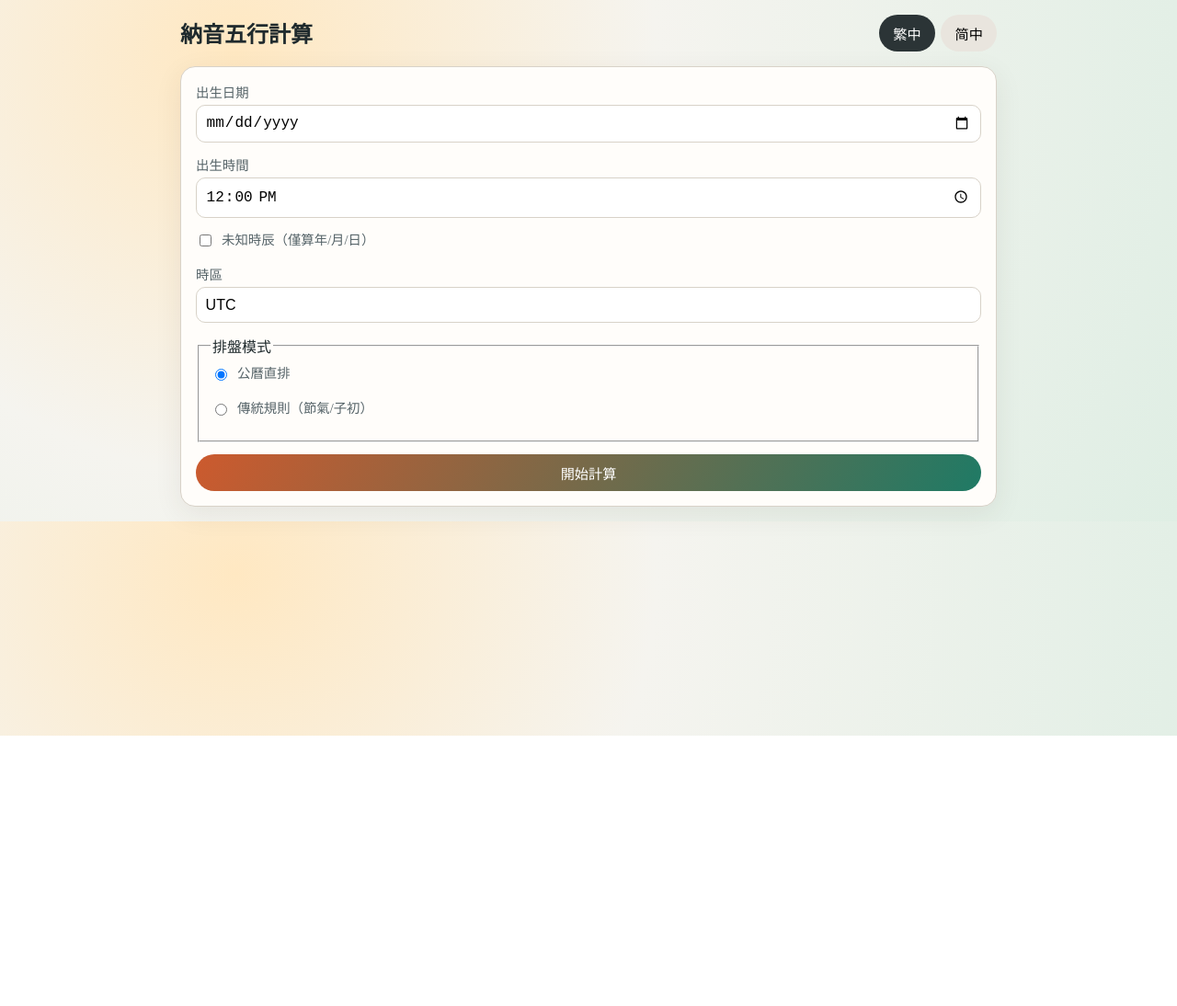
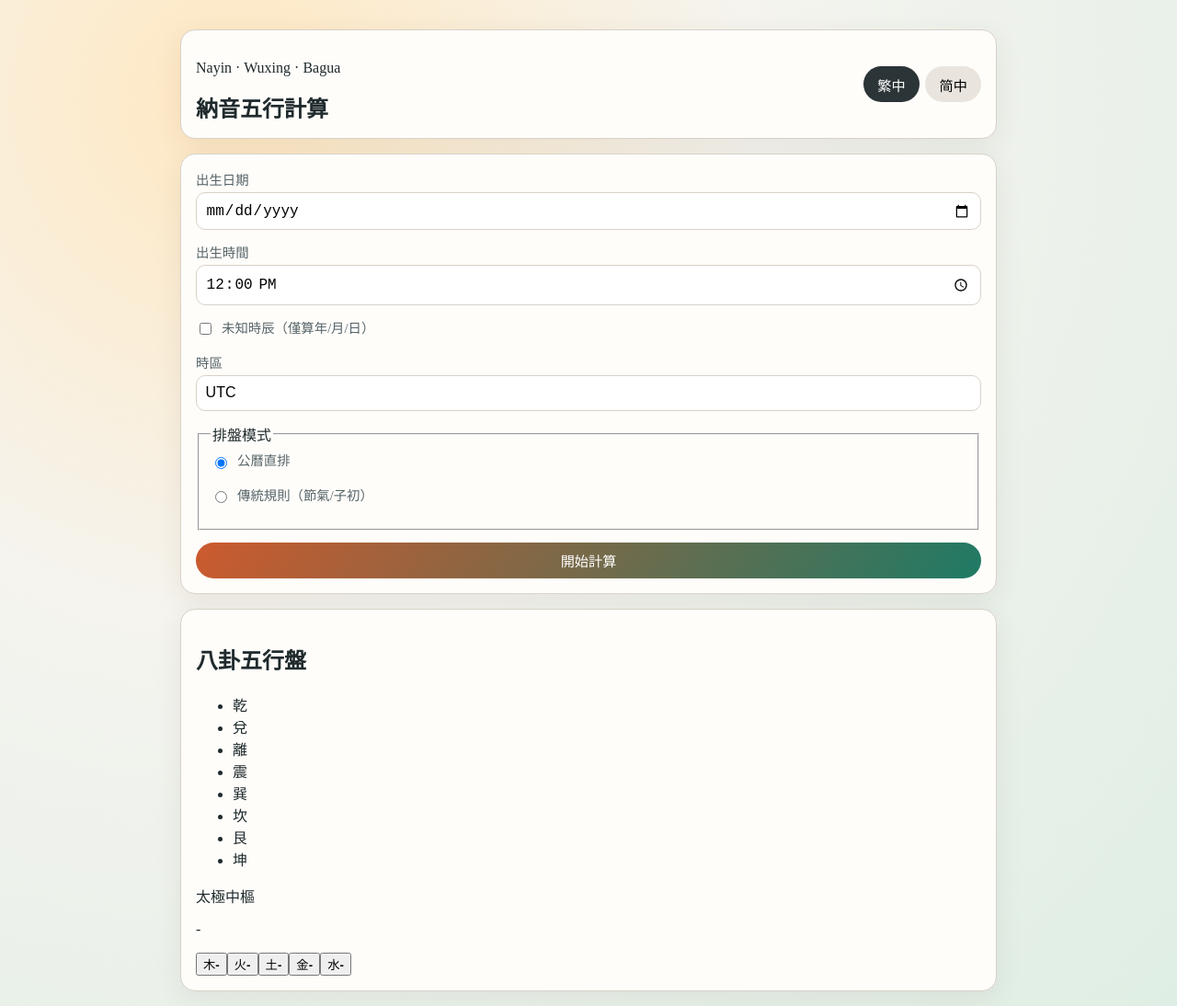
Before and after one commit to etklam/wind-water, a Nuxt app: page / in a window 1280 px wide. Shown: the whole page at 92% size. Before the commit the page ends 800 px from the top, so only its background shows below. Built offline with nearby package versions, Linux system fonts and the light colour scheme.

Commit message:
feat(ui): rebuild homepage with bagua-centered structure

```diff
--- a/app/app.vue
+++ b/app/app.vue
@@ -1,7 +1,8 @@
 <script setup>
-import { computed, ref } from 'vue'
+import { computed, onBeforeUnmount, ref } from 'vue'
 import { computeNayinResult } from './composables/useNayinCalculator.js'
 import { messages } from './i18n/messages.js'
+import { elementCompass, elementOrder } from './utils/elements.js'
 
 const locale = ref('zh-Hant')
 const birthDate = ref('')
@@ -11,17 +12,35 @@ const mode = ref('gregorian')
 const unknownHour = ref(false)
 const error = ref('')
 const result = ref(null)
+const stageFresh = ref(false)
 
 const locales = [
   { code: 'zh-Hant', label: '繁中' },
   { code: 'zh-Hans', label: '简中' }
 ]
 
+const baguaRing = ['乾', '兌', '離', '震', '巽', '坎', '艮', '坤']
+
 const text = computed(() => messages[locale.value])
+
+const dominantElement = computed(() => {
+  if (!result.value) {
+    return null
+  }
+
+  return elementOrder.reduce((winner, key) => {
+    if (!winner) {
+      return key
+    }
+    return result.value.totals[key] > result.value.totals[winner] ? key : winner
+  }, null)
+})
 
 function t(path) {
   return path.split('.').reduce((acc, key) => acc?.[key], text.value) || path
 }
+
+let freshTimer = null
 
 function onSubmit() {
   if (!birthDate.value) {
@@ -40,16 +59,46 @@ function onSubmit() {
     timezone: timezone.value,
     mode: mode.value
   })
+
+  if (freshTimer) {
+    clearTimeout(freshTimer)
+  }
+  stageFresh.value = true
+  freshTimer = setTimeout(() => {
+    stageFresh.value = false
+  }, 650)
 }
 
-const elementOrder = ['wood', 'fire', 'earth', 'metal', 'water']
+function elementStrength(key) {
+  if (!result.value) {
+    return 0
+  }
+  const max = Math.max(...elementOrder.map((item) => result.value.totals[item]))
+  if (!max) {
+    return 0
+  }
+  return result.value.totals[key] / max
+}
+
+function elementNodeStyle(key) {
+  return { '--strength': elementStrength(key).toFixed(3) }
+}
+
+onBeforeUnmount(() => {
+  if (freshTimer) {
+    clearTimeout(freshTimer)
+  }
+})
 </script>
 
 <template>
   <main class="page">
-    <header class="topbar">
+    <header class="topbar panel">
+      <div>
+        <p class="eyebrow">Nayin · Wuxing · Bagua</p>
         <h1>{{ t('app.title') }}</h1>
-      <div class="lang-switch">
+      </div>
+      <div class="lang-switch" role="group" aria-label="language switcher">
         <button
           v-for="item in locales"
           :key="item.code"
@@ -62,6 +111,7 @@ const elementOrder = ['wood', 'fire', 'earth', 'metal', 'water']
       </div>
     </header>
 
+    <section class="content-grid">
       <section class="panel form-panel">
         <label>
           <span>{{ t('form.birthDate') }}</span>
@@ -99,27 +149,49 @@ const elementOrder = ['wood', 'fire', 'earth', 'metal', 'water']
         <p v-if="error" class="error">{{ error }}</p>
       </section>
 
-    <section v-if="result" class="panel result-panel">
-      <h2>{{ t('result.title') }}</h2>
-      <p class="rule">{{ t('result.rule') }}: {{ t(`rules.${result.meta.rule}`) }}</p>
+      <section class="panel result-panel">
+        <header class="result-header">
+          <h2>{{ t('bagua.title') }}</h2>
+          <p class="rule" v-if="result">{{ t('result.rule') }}: {{ t(`rules.${result.meta.rule}`) }}</p>
+        </header>
 
-      <div class="pillars">
+        <div :class="['bagua-stage', { 'is-fresh': stageFresh, 'has-result': !!result }]">
+          <ul class="bagua-ring" aria-hidden="true">
+            <li v-for="glyph in baguaRing" :key="glyph">{{ glyph }}</li>
+          </ul>
+
+          <div class="taiji-center">
+            <p class="center-title">{{ t('bagua.center') }}</p>
+            <p class="center-total" v-if="result">{{ t('bagua.highlight') }}: {{ t(`elements.${dominantElement}`) }}</p>
+            <p class="center-total" v-else>-</p>
+          </div>
+
+          <button
+            v-for="key in elementOrder"
+            :key="key"
+            type="button"
+            :class="[
+              'element-node',
+              `pos-${elementCompass[key]}`,
+              `element-${key}`,
+              { active: result, dominant: result && dominantElement === key }
+            ]"
+            :style="result ? elementNodeStyle(key) : null"
+          >
+            <span>{{ t(`elements.${key}`) }}</span>
+            <strong>{{ result ? result.totals[key] : '-' }}</strong>
+          </button>
+        </div>
+
+        <div class="pillars" v-if="result">
           <article v-for="k in ['year', 'month', 'day', 'hour']" :key="k" class="pillar-card">
             <h3>{{ t(`result.pillars.${k}`) }}</h3>
             <p>{{ t('result.ganzhi') }}: {{ result.pillars[k].ganzhi || '-' }}</p>
-          <p>{{ t('result.nayin') }}: {{ result.pillars[k].nayin }}</p>
-          <p>{{ t('result.element') }}: {{ t(`elements.${result.pillars[k].element}`) || '-' }}</p>
+            <p>{{ t('result.nayin') }}: {{ result.pillars[k].nayin || '-' }}</p>
+            <p>{{ t('result.element') }}: {{ result.pillars[k].element ? t(`elements.${result.pillars[k].element}`) : '-' }}</p>
           </article>
         </div>
-
-      <div class="totals">
-        <h3>{{ t('result.totals') }}</h3>
-        <div class="total-grid">
-          <p v-for="key in elementOrder" :key="key">
-            {{ t(`elements.${key}`) }}: <strong>{{ result.totals[key] }}</strong>
-          </p>
-        </div>
-      </div>
+      </section>
     </section>
   </main>
 </template>
--- /dev/null
+++ b/app/utils/elements.js
@@ -0,0 +1,9 @@
+export const elementOrder = ['wood', 'fire', 'earth', 'metal', 'water']
+
+export const elementCompass = {
+  wood: 'east',
+  fire: 'south',
+  earth: 'center',
+  metal: 'west',
+  water: 'north'
+}
```
Also changed, not shown: 1 other file (tests, documents, lock files or other folders). Lines whose indentation alone changed are shown as unchanged.
